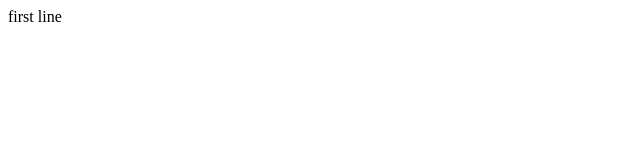
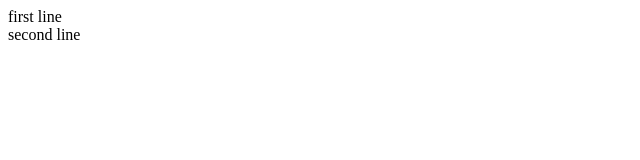
Before and after one commit to fazxclusive/test-project, a plain HTML site: page index.html in a window 1280 px wide. Shown: the full height of the page, 0-640 px from the left. Drawn offline with Linux system fonts and the light colour scheme.

Commit message:
second line

```diff
--- a/index.html
+++ b/index.html
@@ -6,5 +6,6 @@
 </head>
 <body>
     <div>first line</div>
+    <div>second line</div>
 </body>
 </html>
```
